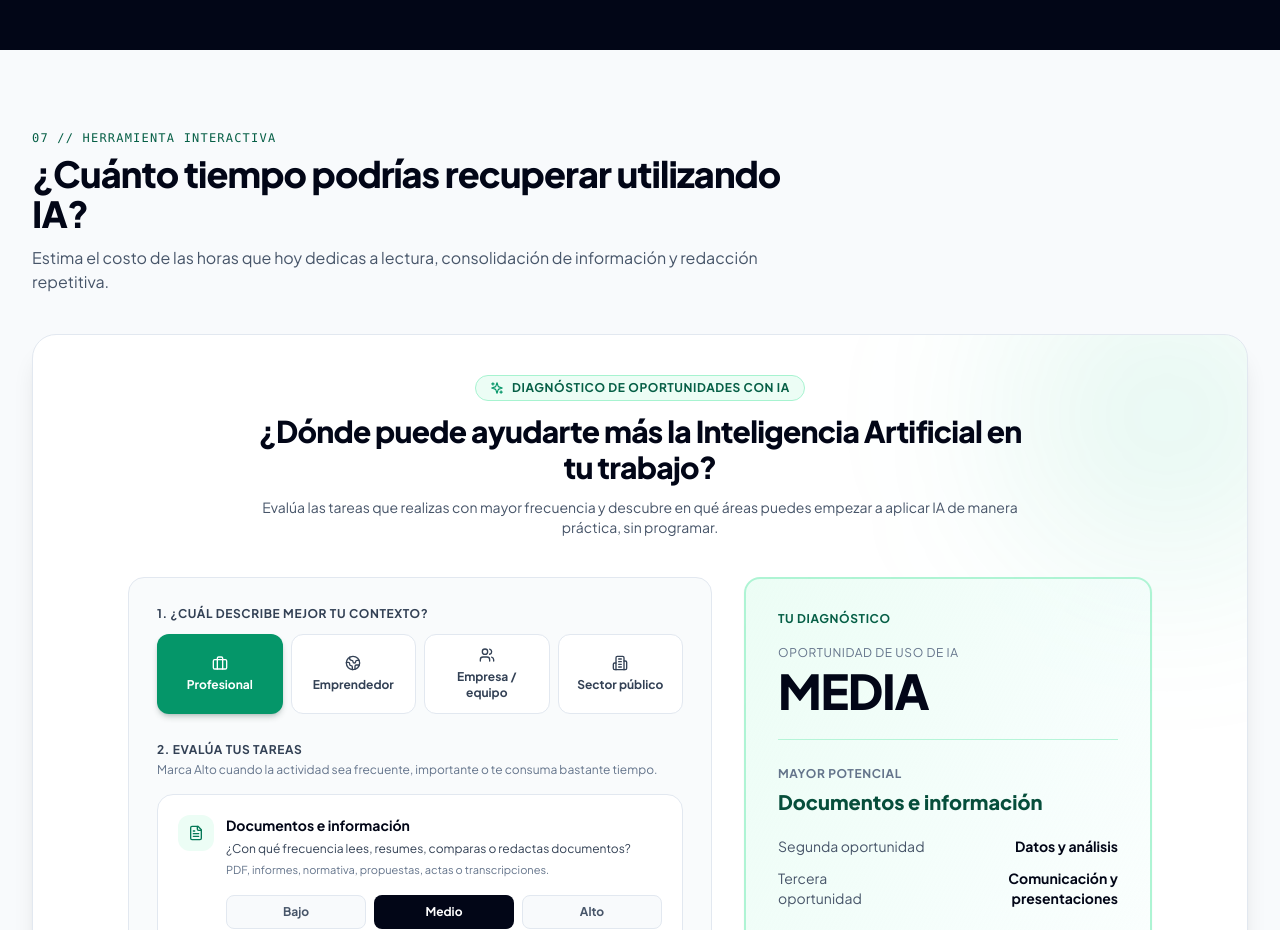
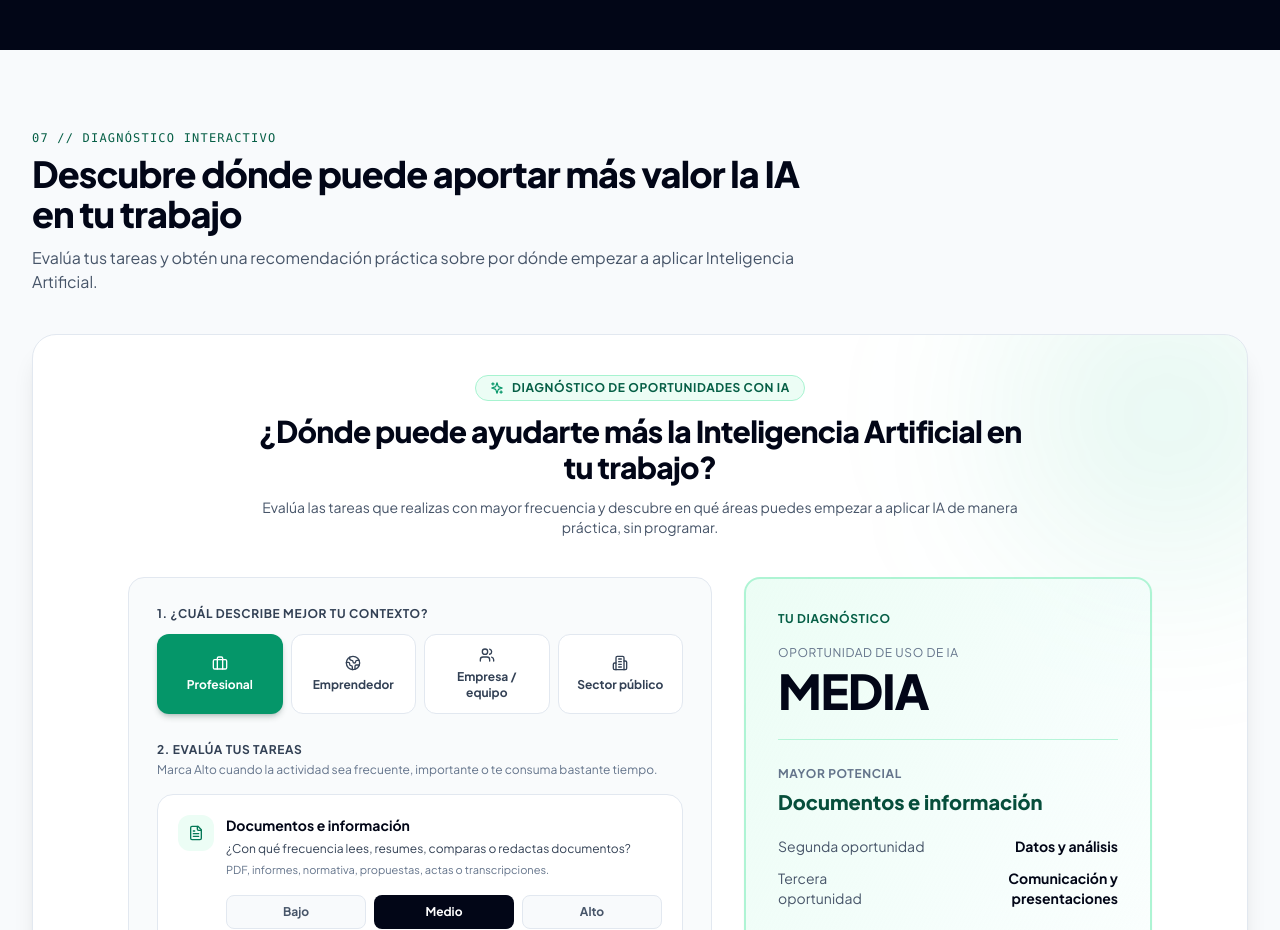
Before and after one commit to santiagozevallosq/santiago-invierte-web, a React (Vite) app: page /#/ in a window 1280 px wide. Shown: the part 4140-5070 px from the top of the page. Built offline with nearby package versions, Linux system fonts and the light colour scheme.

Commit message:
Actualiza encabezado del diagnóstico interactivo

```diff
--- a/src/pages/Home.tsx
+++ b/src/pages/Home.tsx
@@ -236,12 +236,12 @@ export const Home: React.FC = () => {
       {/* CALCULADORA */}
       <section className="py-20 max-w-7xl mx-auto px-4 sm:px-6 lg:px-8">
         <div className="mb-10 max-w-3xl">
-          <div className="text-xs font-mono tracking-widest text-emerald-800 uppercase mb-2">07 // HERRAMIENTA INTERACTIVA</div>
+          <div className="text-xs font-mono tracking-widest text-emerald-800 uppercase mb-2">07 // DIAGNÓSTICO INTERACTIVO</div>
           <h2 className="text-3xl sm:text-4xl font-black text-slate-950 tracking-tight">
-            ¿Cuánto tiempo podrías recuperar utilizando IA?
+            Descubre dónde puede aportar más valor la IA en tu trabajo
           </h2>
           <p className="text-sm sm:text-base text-slate-600 mt-3">
-            Estima el costo de las horas que hoy dedicas a lectura, consolidación de información y redacción repetitiva.
+            Evalúa tus tareas y obtén una recomendación práctica sobre por dónde empezar a aplicar Inteligencia Artificial.
           </p>
         </div>
         <TimeSavingsCalculator />
```
